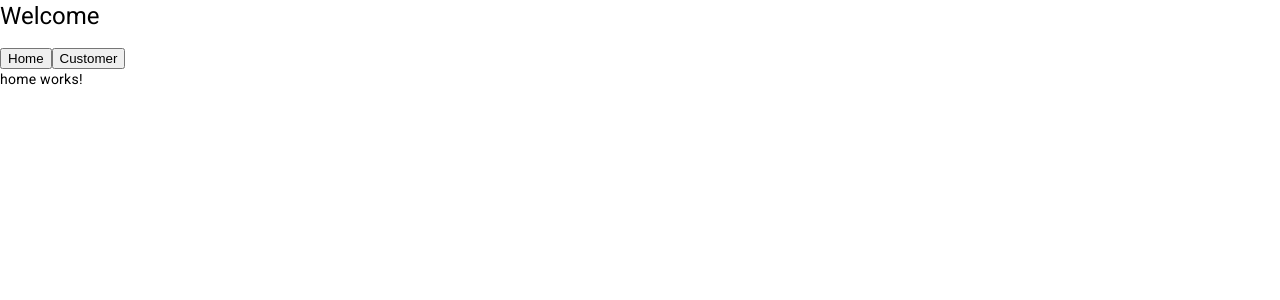
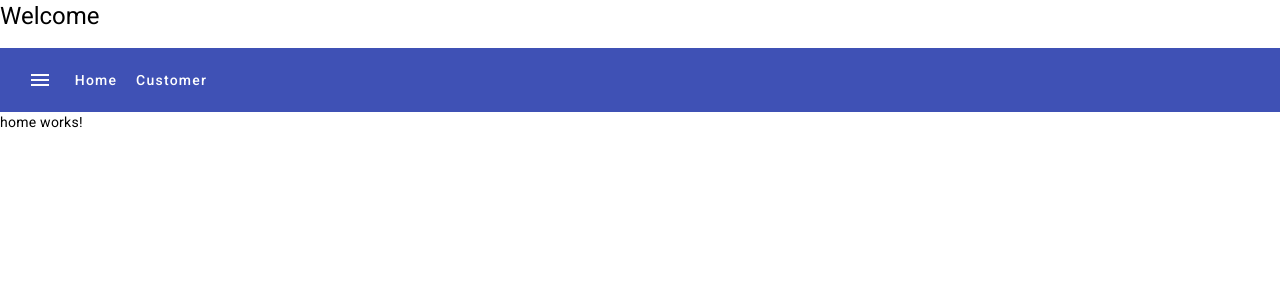
Before and after one commit to nguyenlekhanh/angular17_customer_manage, an Angular app: page / in a window 1280 px wide. Shown: the top 300 px of the page. Built offline with nearby package versions, Linux system fonts and the light colour scheme.

Commit message:
create material module, add menu link

```diff
--- a/src/app/components/menuheader/menuheader.component.html
+++ b/src/app/components/menuheader/menuheader.component.html
@@ -1,2 +1,10 @@
-<button routerLink="">Home</button>
-<button routerLink="customer">Customer</button>
+
+
+<mat-toolbar color="primary">
+    <button mat-icon-button>
+        <mat-icon>menu</mat-icon>
+    </button>
+
+    <button routerLink="" mat-button>Home</button>
+    <button routerLink="customer" mat-button>Customer</button>
+</mat-toolbar>
--- a/src/app/components/menuheader/menuheader.component.ts
+++ b/src/app/components/menuheader/menuheader.component.ts
@@ -1,11 +1,13 @@
 import { Component } from '@angular/core';
 import { RouterLink } from '@angular/router';
+import { MaterialModule } from '../../../_module/Material.Module';
 
 @Component({
   selector: 'app-menuheader',
   standalone: true,
   imports: [
-    RouterLink
+    RouterLink,
+    MaterialModule
   ],
   templateUrl: './menuheader.component.html',
   styleUrl: './menuheader.component.css'
--- a/src/styles.css
+++ b/src/styles.css
@@ -2,3 +2,11 @@
 
 html, body { height: 100%; }
 body { margin: 0; font-family: Roboto, "Helvetica Neue", sans-serif; }
+
+.text-green{
+    color: green !important;
+}
+
+.text-red{
+    color: red !important;
+}
```
Also changed, not shown: src/_module/Material.Module.ts (added, +29 -0 lines).
